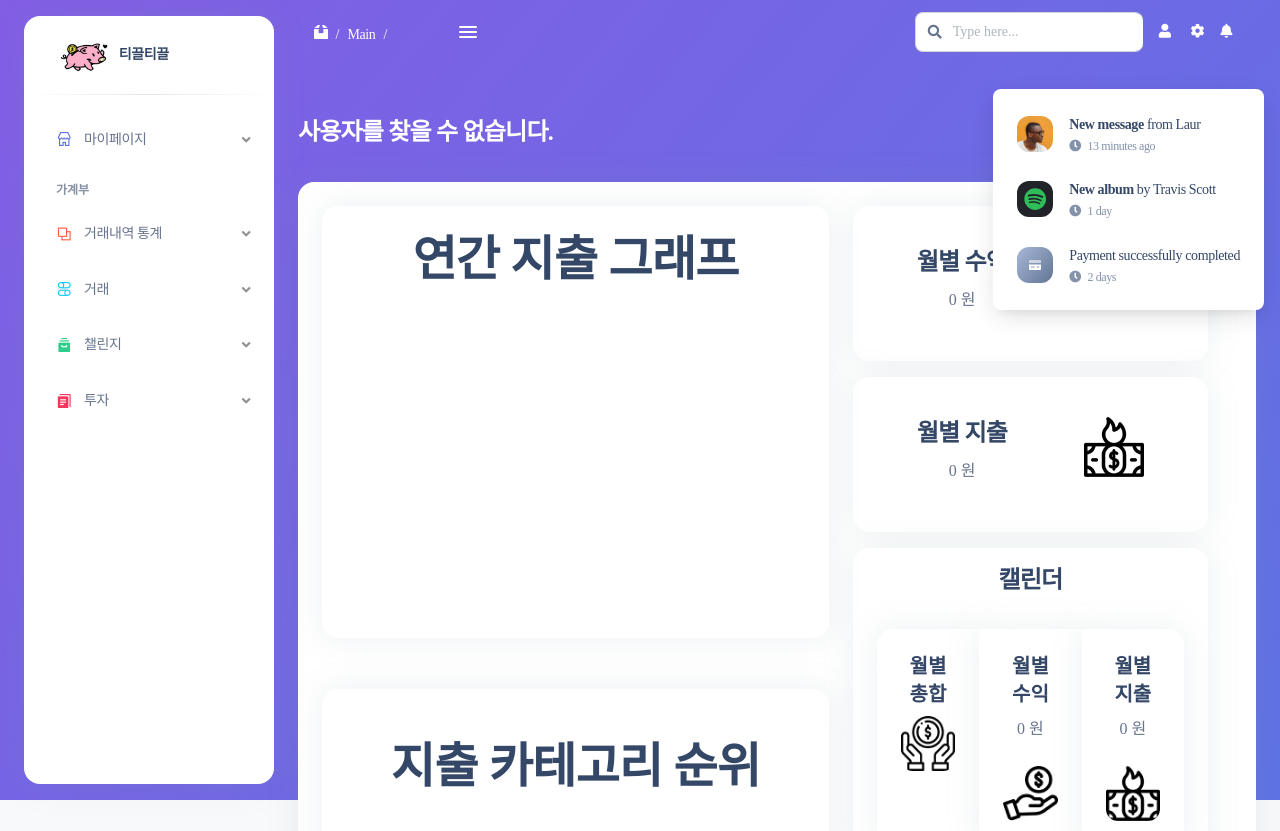
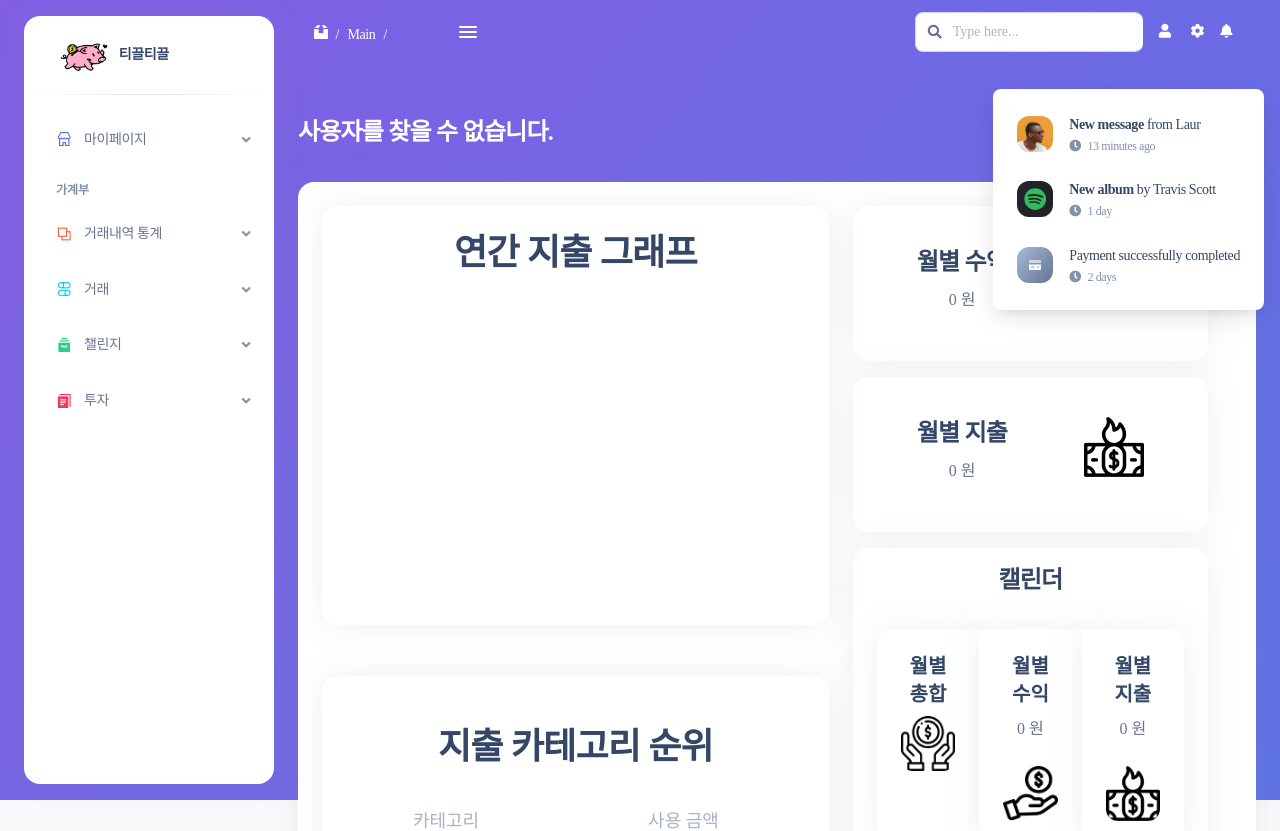
Before and after one commit to Hongse0/tickle-tickle, a Vue app in the folder tickle-tickle/: page /main in a window 1280 px wide. Shown: the top 831 px of the page. Built offline with nearby package versions, Linux system fonts and the light colour scheme; no server answers; a web font is replaced by a local one; what vue-sweetalert2, vue-tilt.js would draw is missing.

Commit message:
곽민지/메인 통계 UI 수정

```diff
--- a/tickle-tickle/src/views/stats/Charts/GradientLineChart2.vue
+++ b/tickle-tickle/src/views/stats/Charts/GradientLineChart2.vue
@@ -162,7 +162,7 @@ onUpdated(() => {
     <div class="card z-index-2">
 
       <div class="pb-0 card-header mb-0">
-        <h1 class="text-center">연간 지출 그래프</h1>
+        <h2 class="text-center">연간 지출 그래프</h2>
         <!-- eslint-disable-next-line vue/no-v-html -->
         <p v-if="props.description" class="text-sm" v-html="props.description" />
       </div>
--- a/tickle-tickle/src/views/stats/applications/components/AnalyticsCard2.vue
+++ b/tickle-tickle/src/views/stats/applications/components/AnalyticsCard2.vue
@@ -25,7 +25,7 @@ defineProps({
   <div>
     <div class="mt-4 card h-100 mt-md-0 text-center">
       <div class="p-5 pb-0 card-header ">
-          <h1>지출 카테고리 순위</h1>
+          <h2>지출 카테고리 순위</h2>
       </div>
       <div class="px-3 pt-0 pb-2 card-body">
         <div class="p-0 t,able-responsive">
```
